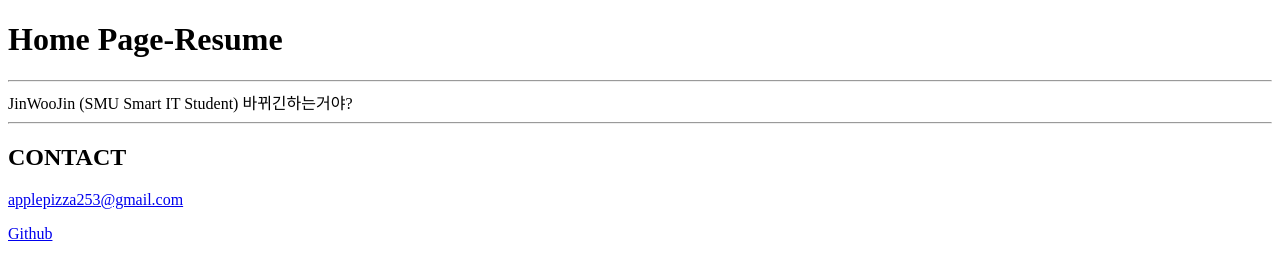
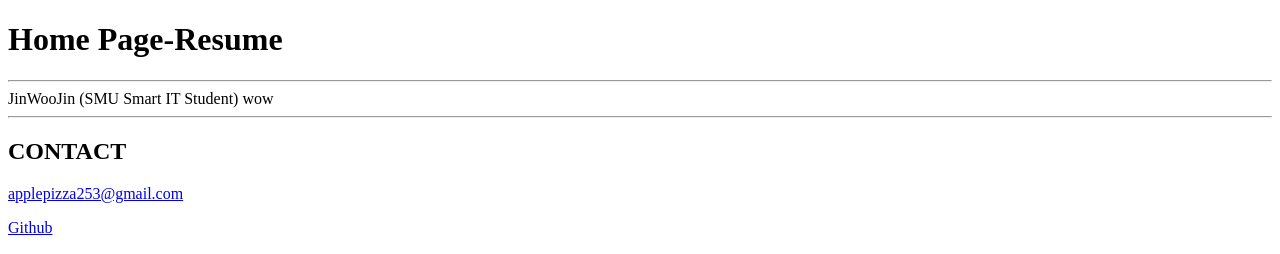
Before and after one commit to WdoubleJ/git-ict03, a plain HTML site: page index.html in a window 1280 px wide. Shown: the top 254 px of the page. Drawn offline with Linux system fonts and the light colour scheme; some icons are missing.

Commit message:
Update index.html

```diff
--- a/index.html
+++ b/index.html
@@ -9,7 +9,7 @@
 <header id="header">
 <h1>Home Page-Resume</h1>
 <hr>
-    JinWooJin (SMU Smart IT Student) 바뀌긴하는거야?
+    JinWooJin (SMU Smart IT Student) wow
 <hr>
 </header>
 
```
